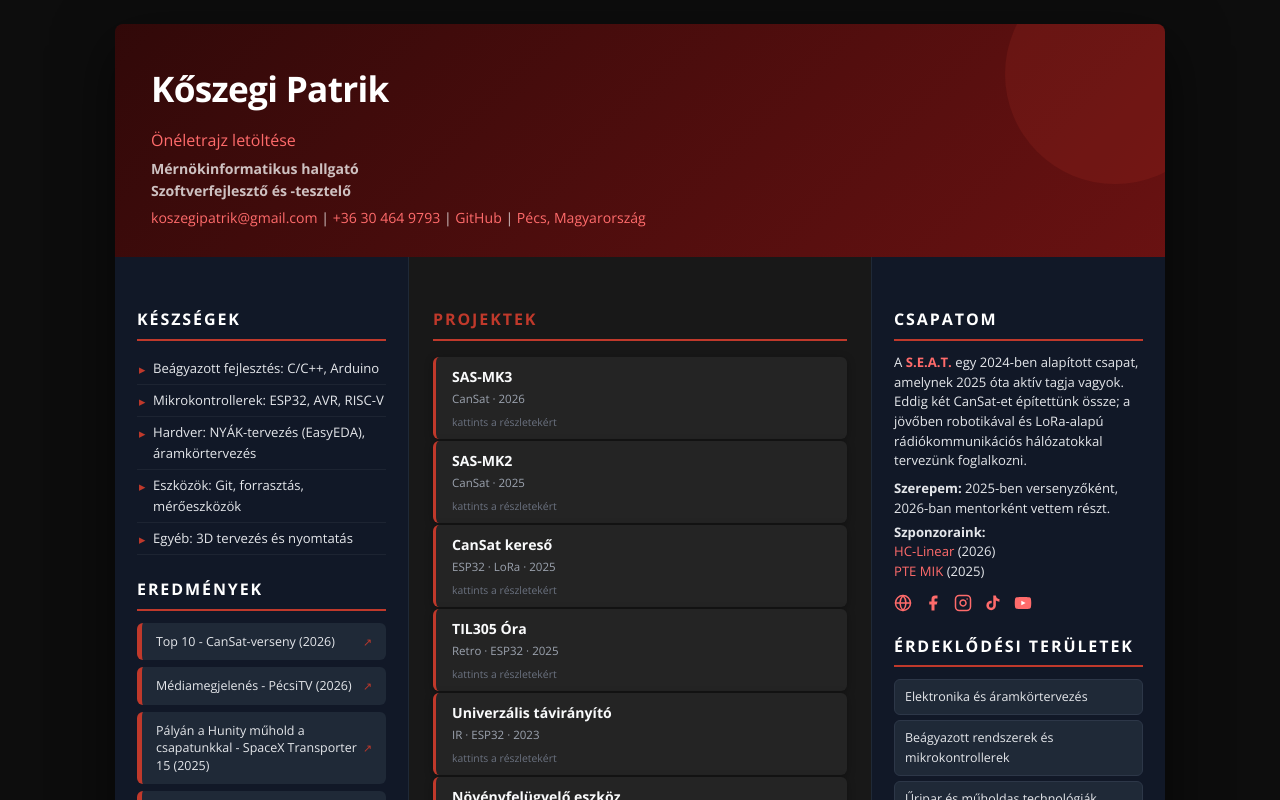
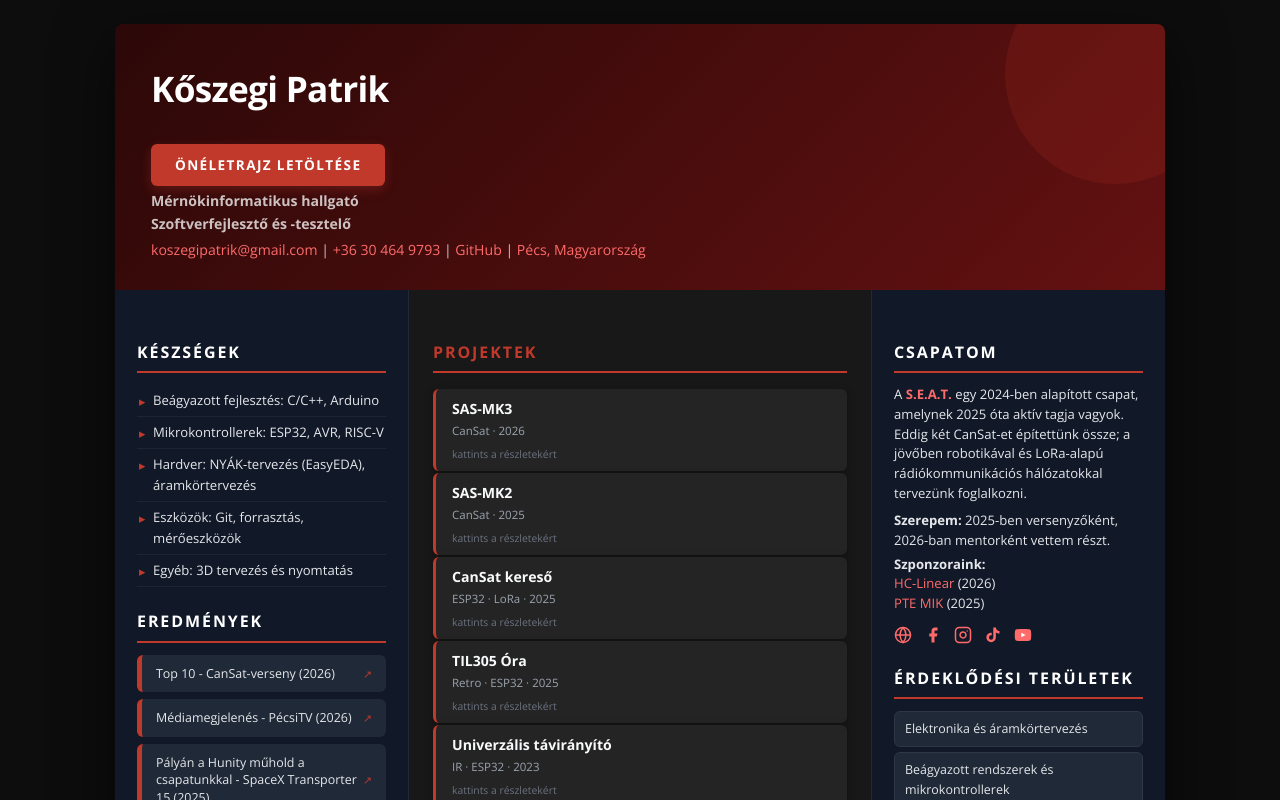
Before and after one commit to paco7828/portfolio, a React (Vite) app: page / in a window 1280 px wide. Shown: the top 800 px of the page. Built offline with nearby package versions, Linux system fonts and the light colour scheme.

Commit message:
Add styles for cv-download button

```diff
--- a/src/App.css
+++ b/src/App.css
@@ -785,3 +785,26 @@ a {
   font-size: 0.85rem;
   color: #ccc;
 }
+
+.cv-download-btn {
+  display: inline-block;
+  margin-top: 16px;
+  padding: 10px 24px;
+  background: var(--primary-color);
+  color: #fff !important;
+  font-size: 0.85rem;
+  font-weight: 700;
+  text-transform: uppercase;
+  letter-spacing: 0.1em;
+  border-radius: 6px;
+  border: none;
+  box-shadow: 0 4px 12px rgba(192, 57, 43, 0.3);
+  transition: background 0.2s ease, transform 0.2s ease;
+  cursor: pointer;
+  text-decoration: none;
+}
+
+.cv-download-btn:hover {
+  background: var(--secondary-color);
+  transform: translateY(-2px);
+}
```
